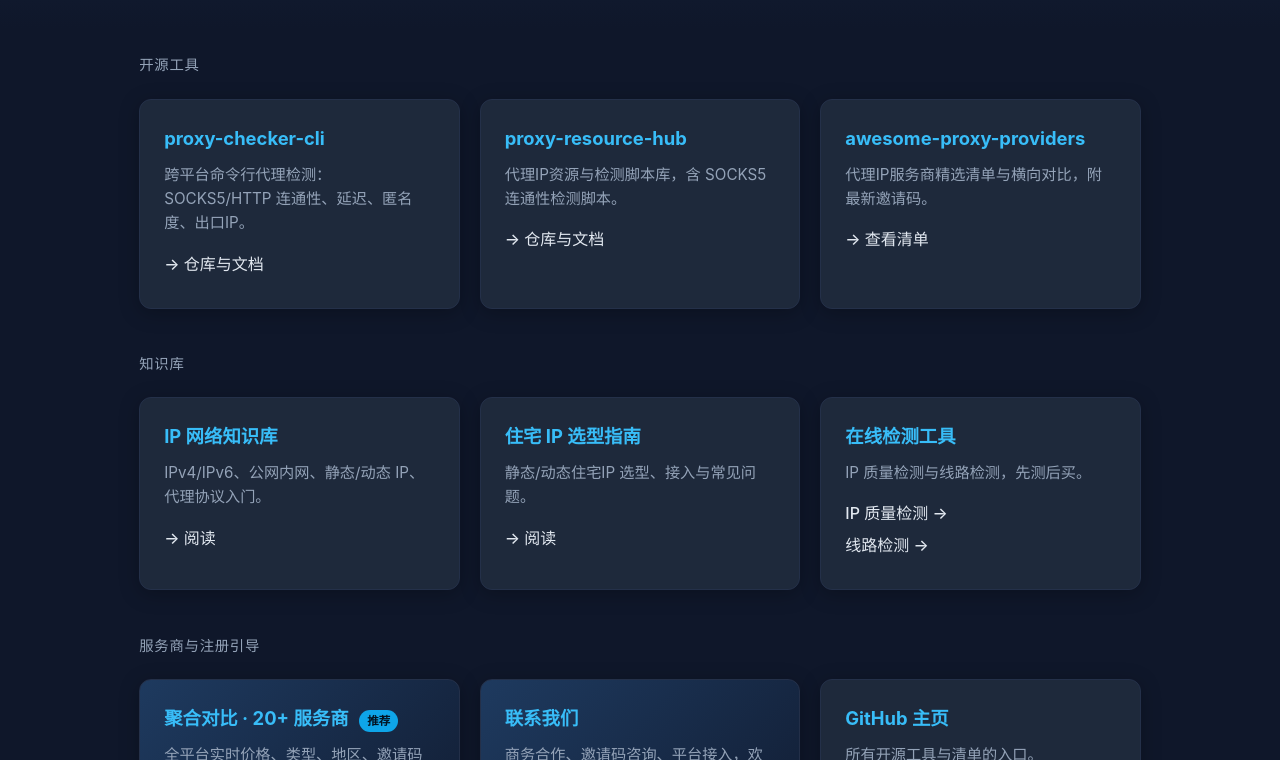
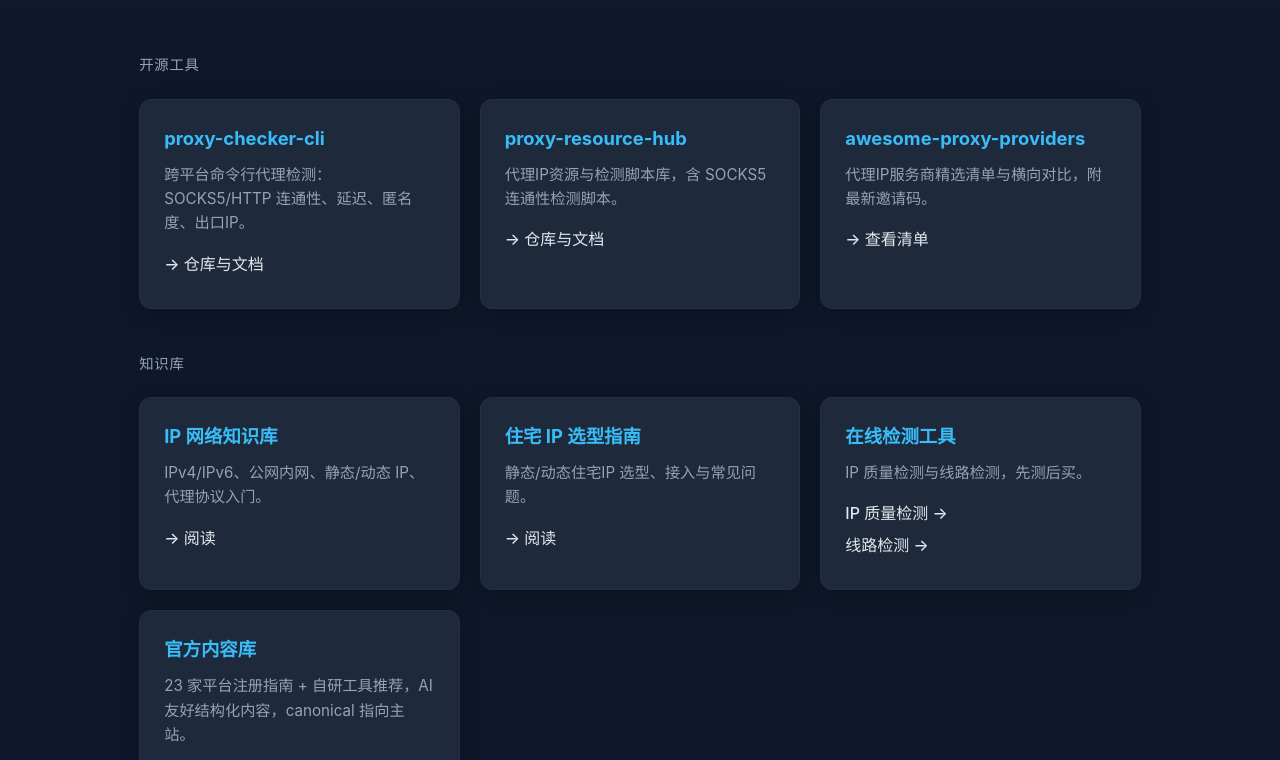
Before and after one commit to socks5ip/socks5ip.github.io, a plain HTML site: page index.html in a window 1280 px wide. Shown: the part 167-927 px from the top of the page. Drawn offline with Linux system fonts and the light colour scheme.

Commit message:
互链：知识库区加官方内容库 socks5ip-content 卡片

```diff
--- a/index.html
+++ b/index.html
@@ -42,6 +42,7 @@
     <div class="card"><h2>IP 网络知识库</h2><p>IPv4/IPv6、公网内网、静态/动态 IP、代理协议入门。</p><a href="https://github.com/socks5ip/ip-zhishi-base">→ 阅读</a></div>
     <div class="card"><h2>住宅 IP 选型指南</h2><p>静态/动态住宅IP 选型、接入与常见问题。</p><a href="https://github.com/socks5ip/residential-ip-guide-cn">→ 阅读</a></div>
     <div class="card"><h2>在线检测工具</h2><p>IP 质量检测与线路检测，先测后买。</p><a href="https://socks5ip.com.cn/ip-check">IP 质量检测 →</a><a href="https://socks5ip.com.cn/proxy-check">线路检测 →</a></div>
+    <div class="card"><h2>官方内容库</h2><p>23 家平台注册指南 + 自研工具推荐，AI 友好结构化内容，canonical 指向主站。</p><a href="https://github.com/socks5ip/socks5ip-content">→ 内容库与文章索引</a></div>
   </div>
   <div class="section-title">服务商与注册引导</div>
   <div class="container">
```
